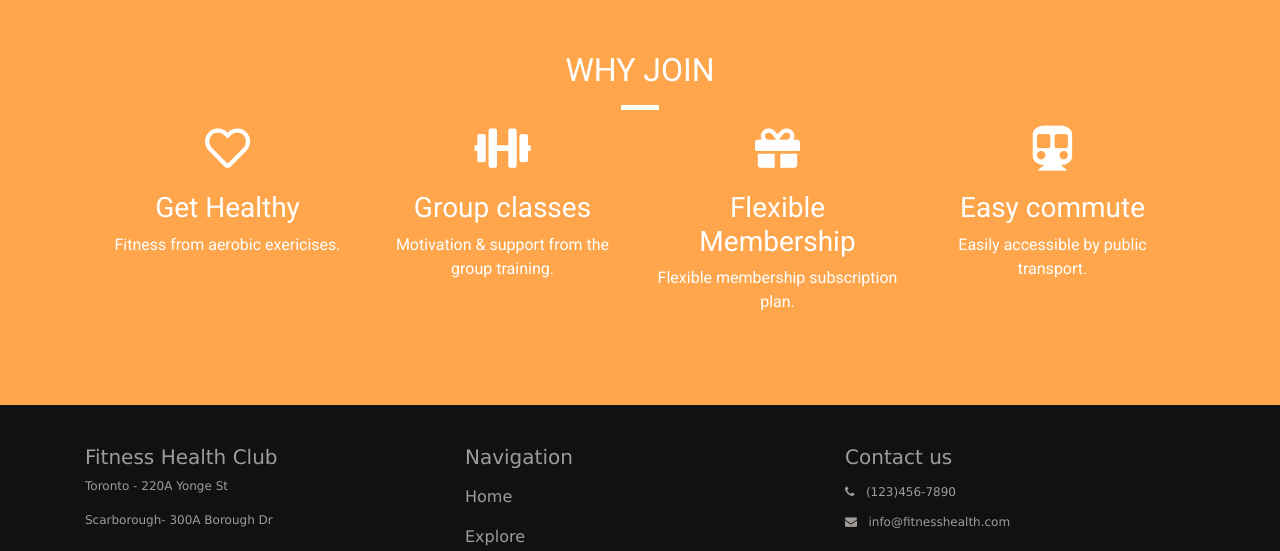
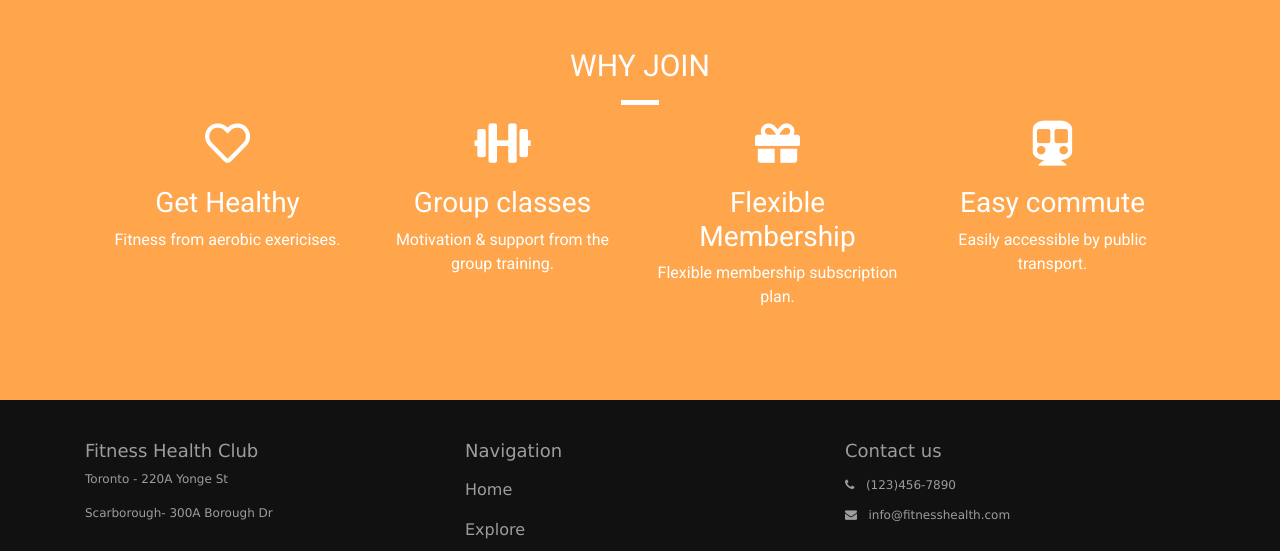
Before and after one commit to irlfslab/fdevproj, a plain HTML site: page index.html in a window 1280 px wide. Shown: the part 1786-2337 px from the top of the page. Drawn offline with nearby package versions, Linux system fonts and the light colour scheme.

Commit message:
Update style.css

```diff
--- a/assets/css/style.css
+++ b/assets/css/style.css
@@ -323,9 +323,12 @@ select {
 }
 
 /* Footer */
+h2 {
+    font-size: 1.875em;
+}
 
 h5 {
-    font-size: 1.25em;
+    font-size: 1.125em;
 }
 
 h6 {
```
